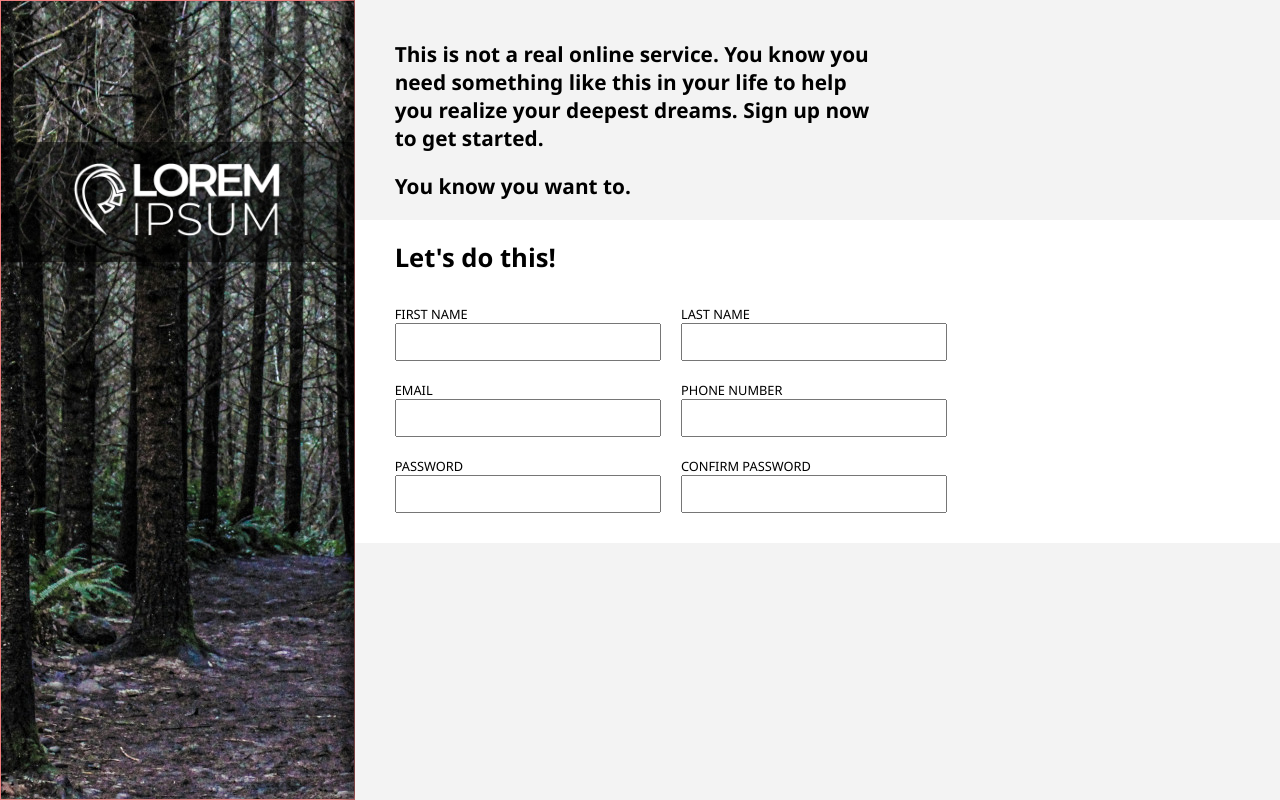
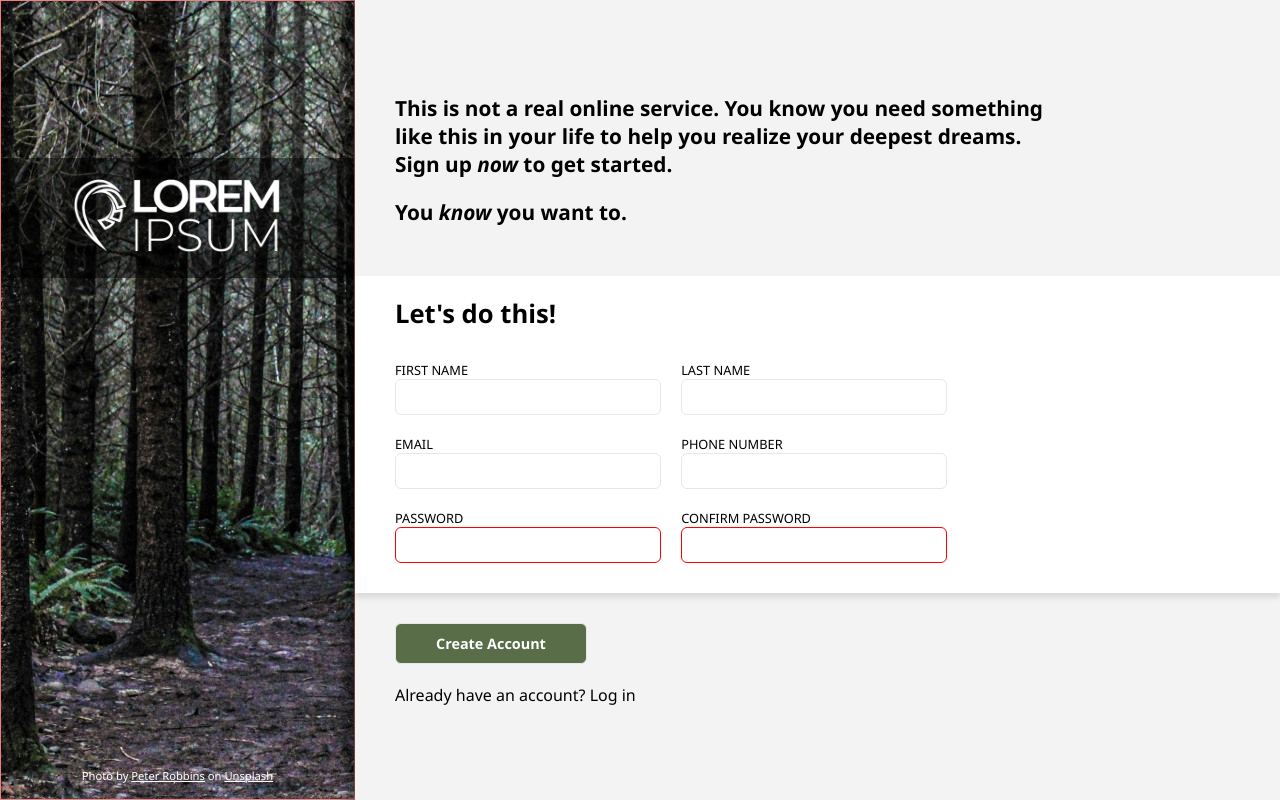
Before and after one commit to renan-rs/odin-sign-up-form, a plain HTML site: page index.html in a window 1280 px wide. Drawn offline with Linux system fonts and the light colour scheme; a script that the page names is missing.

Commit message:
Project completed
CSS styles done

```diff
--- a/index.html
+++ b/index.html
@@ -12,22 +12,23 @@
             <div class="logo-wrapper">
                 <img src="./imgs/logo_placeholder.png" alt="Logo">
             </div>
+            <span>Photo by <a href="https://unsplash.com/@prphotography262?utm_content=creditCopyText&utm_medium=referral&utm_source=unsplash">Peter Robbins</a> on <a href="https://unsplash.com/photos/a-path-through-a-forest-with-lots-of-trees-CvP-KPrxQd4?utm_content=creditCopyText&utm_medium=referral&utm_source=unsplash">Unsplash</a></span>
         </div>
         <div id="right-side">
             <div class="title-wrapper">
-                <p>This is not a real online service. You know you need something like this in your life to help you realize your deepest dreams. Sign up now to get started.</p>
-                <p>You know you want to.</p>
+                <p>This is not a real online service. You know you need something like this in your life to help you realize your deepest dreams. Sign up <em>now</em> to get started.</p>
+                <p>You <em>know</em> you want to.</p>
             </div>
             <div class="form-wrapper">
                 <h3>Let's do this!</h3>
-                <form action="#">
+                <form id="my-form" action="#" method="get">
                     <div class="input-group">
                         <label for="first-name">first name</label>
-                        <input type="text" name="first-name" id="first-name">
+                        <input type="text" name="first-name" id="first-name" minlength="3" maxlength="15">
                     </div>
                     <div class="input-group">
                         <label for="last-name">last name</label>
-                        <input type="text" name="last-name" id="last-name">
+                        <input type="text" name="last-name" id="last-name" minlength="3" maxlength="50">
                     </div>
                     <div class="input-group">
                         <label for="email">email</label>
@@ -39,13 +40,18 @@
                     </div>
                     <div class="input-group">
                         <label for="password">password</label>
-                        <input type="password" name="password" id="password">
+                        <input type="password" name="password" id="password" required minlength="8">
                     </div>
                     <div class="input-group">
                         <label for="password-confirm">confirm password</label>
-                        <input type="password" name="password-confirm" id="password-confirm">
+                        <input type="password" name="password-confirm" id="password-confirm" required minlength="8">
                     </div>
+
                 </form>
+            </div>
+            <div class="login-wrapper">
+                <input type="submit" form="my-form" value="Create Account">
+                <p>Already have an account? <a href="#" rel="noopener noreferrer">Log in</a></p>
             </div>
         </div>
     </div>
--- a/script.js
+++ /dev/null
@@ -1 +0,0 @@
-console.log('teste :>> ');
--- a/styles.css
+++ b/styles.css
@@ -15,8 +15,7 @@ h3 {
     background: dodgerblue url(./imgs/peter-robbins-background.jpg) no-repeat right center;
     background-size: auto;
     display: flex;
-    height: 100%;
-    width: 100%;
+    min-height: 100vh;
 }
 #left-side{
     border: 1px solid lightcoral;
@@ -24,6 +23,8 @@ h3 {
     display: flex;
     flex-direction: column;
     justify-content: flex-start;
+    align-items: center;
+    padding: 16px 0;
 }
 .logo-wrapper{
     background-color: rgba(0,0,0,0.5);
@@ -34,6 +35,14 @@ h3 {
 .logo-wrapper img {
     width: 60%;
 }
+#left-side span{
+    font-size: 0.7rem;
+    color: white;
+    margin-top: auto;
+}
+#left-side span a{
+    color: white;
+}
 #right-side{
     background-color: rgb(243, 243, 243);
     box-shadow: -10px 0 10px rgba(0,0,0,0.5);
@@ -41,6 +50,7 @@ h3 {
     padding: 40px 0;
     display: flex;
     flex-direction: column;
+    justify-content: center;
 }
 .title-wrapper,
 .form-wrapper{
@@ -57,11 +67,16 @@ h3 {
 .title-wrapper > p:first-child{
     margin-top: 0;
 }
+.title-wrapper > p:last-child{
+    margin-bottom: 50px;
+}
 
 .form-wrapper{
     background-color: white;
     padding: 20px 40px;
     padding-bottom: 30px;
+    box-shadow: 0 5px 5px rgba(0,0,0,0.1);
+    margin-bottom: 30px;
 }
 .form-wrapper > h3{
     margin-bottom: 30px;
@@ -84,11 +99,35 @@ label {
 }
 input{
     padding: 8px;
+    border: 1px solid #E5E7EB;
+    border-radius: 6px;
+}
+input:focus{
+    outline: 1px solid dodgerblue;
+    box-shadow: 0 3px 5px rgba(0,0,0,0.2);
+}
+input:invalid{
+    border-color: red;
+}
+input[type="submit"]{
+    background-color: #596D48;
+    color: white;
+    font-size: 0.9rem;
+    font-weight: 700;
+    padding: 10px 40px;
+    margin-bottom: 20px;
+}
+.login-wrapper{
+    padding: 0 40px;
+}
+.login-wrapper a{
+    color:black;
+    text-decoration: none;
 }
 
 @media (min-width: 1024px) {
     .title-wrapper {
-        width: 60%;
+        width: 80%;
     }
     form{
         width: 70%;
@@ -97,6 +136,11 @@ input{
         flex-basis: 40%;
     }
 }
+@media (min-width: 1440px) {
+    .title-wrapper {
+        width: 60%;
+    }
+}
 @media (min-width: 720px) {
     .input-group{
         flex-basis: 45%;
```
